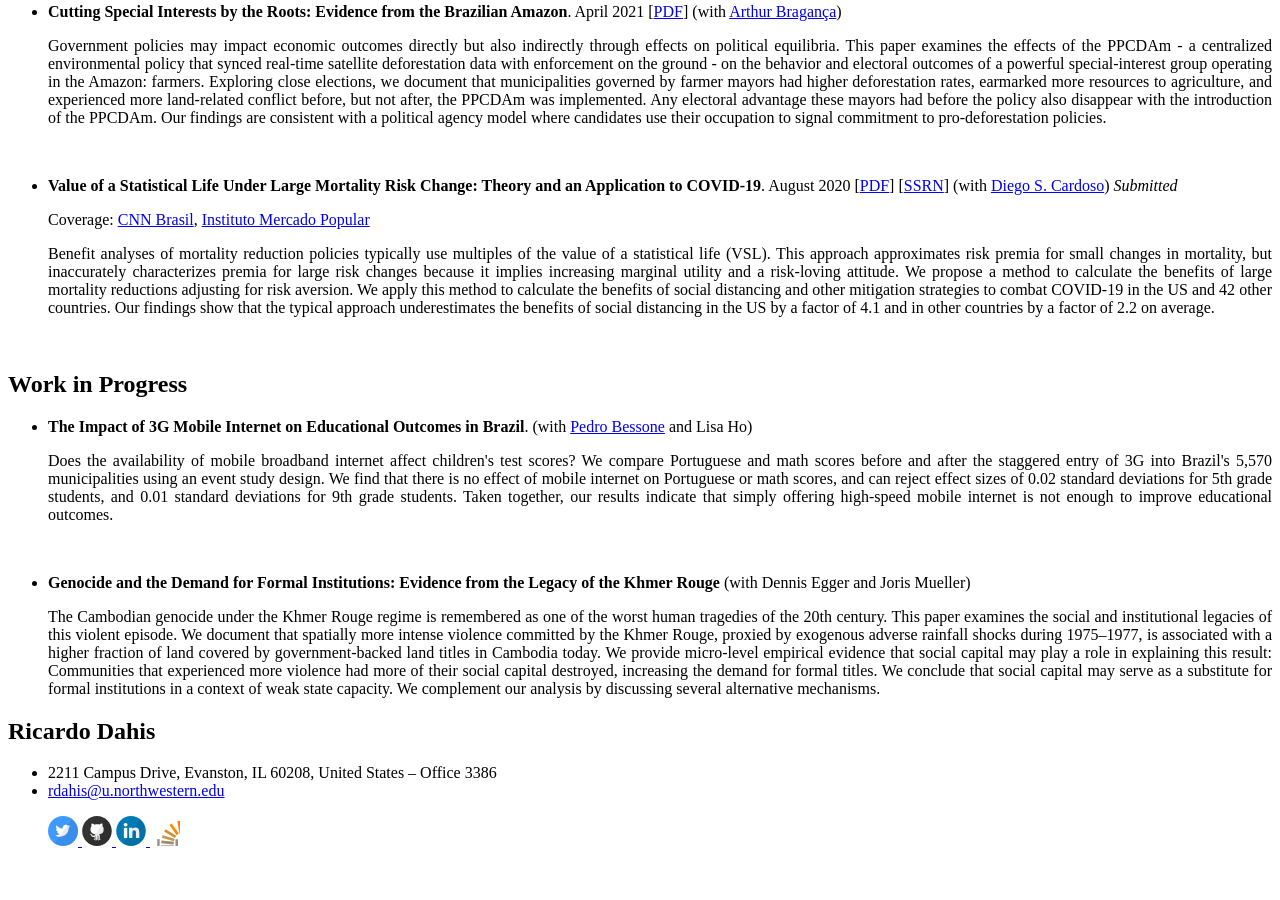
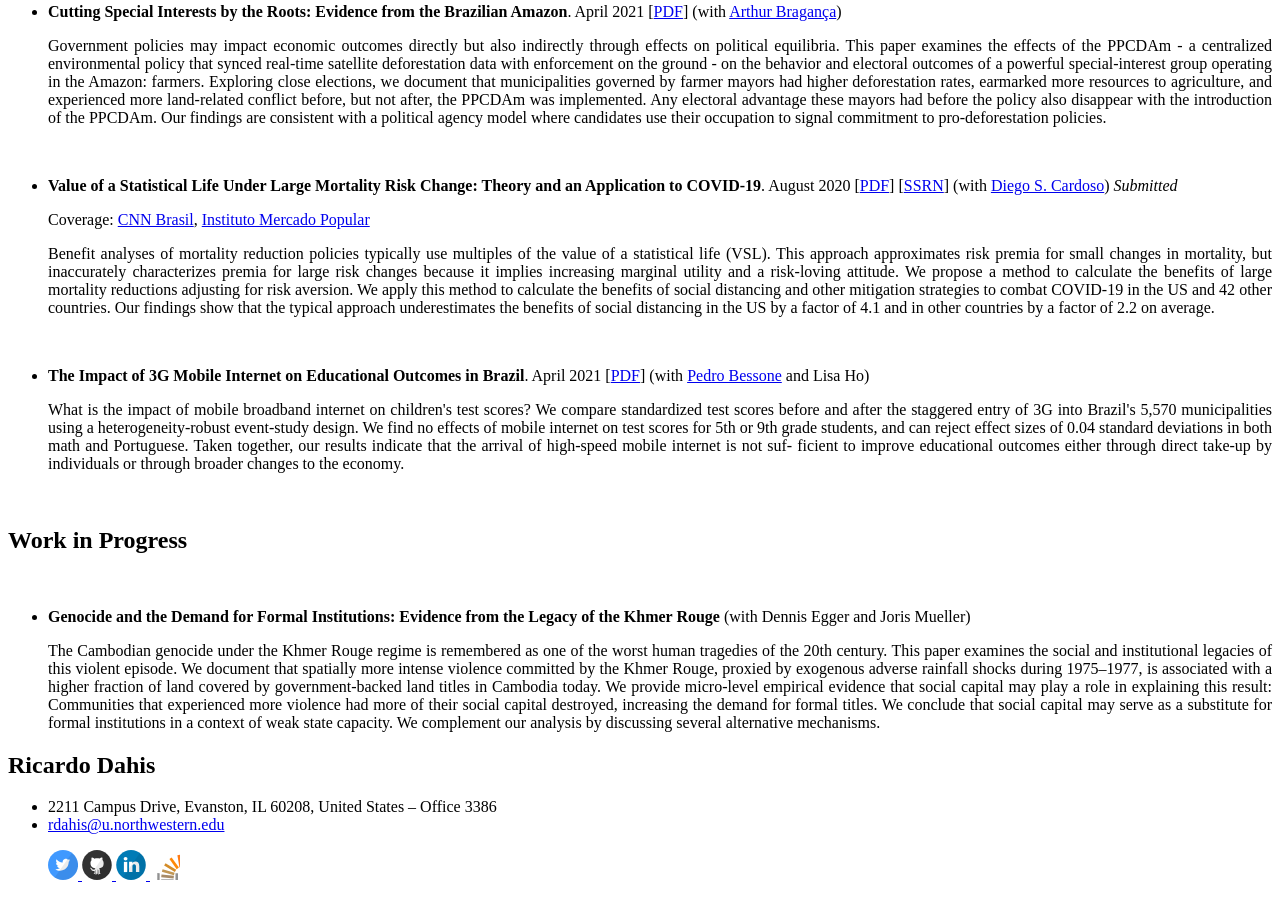
Before and after one commit to rdahis/rdahis.github.io, a Jekyll site: the page built from 1-research.md, in a window 1280 px wide and 900 px high, scrolled down 734 px. Built offline with Jekyll 4.4.1, drawn with Linux system fonts in a browser that asks for light colours; a script that is not in the unit is left out; before the commit the page ends 1600 px from its top, so only the background shows below that.

Commit message:
Update 3G paper.

```diff
--- a/1-research.md
+++ b/1-research.md
@@ -39,12 +39,13 @@ permalink: /research/
     <p style="text-align: justify;"> Benefit analyses of mortality reduction policies typically use multiples of the value of a statistical life (VSL). This approach approximates risk premia for small changes in mortality, but inaccurately characterizes premia for large risk changes because it implies increasing marginal utility and a risk-loving attitude. We propose a method to calculate the benefits of large mortality reductions adjusting for risk aversion. We apply this method to calculate the benefits of social distancing and other mitigation strategies to combat COVID-19 in the US and 42 other countries. Our findings show that the typical approach underestimates the benefits of social distancing in the US by a factor of 4.1 and in other countries by a factor of 2.2 on average. </p>
 
 <br>
+- **The Impact of 3G Mobile Internet on Educational Outcomes in Brazil**. April 2021 [[PDF](/files/papers/Bessone, Dahis, and Ho (2021) The Impact of 3G Mobile Internet on Educational Outcomes in Brazil.pdf){:target="_blank"}] (with [Pedro Bessone](http://economics.mit.edu/grad/bessone.tepedino) and Lisa Ho)
+
+   <p style="text-align: justify;"> What is the impact of mobile broadband internet on children's test scores? We compare standardized test scores before and after the staggered entry of 3G into Brazil's 5,570 municipalities using a heterogeneity-robust event-study design. We find no effects of mobile internet on test scores for 5th or 9th grade students, and can reject effect sizes of 0.04 standard deviations in both math and Portuguese. Taken together, our results indicate that the arrival of high-speed mobile internet is not suf- ficient to improve educational outcomes either through direct take-up by individuals or through broader changes to the economy. </p>
+
+<br>
 
 # Work in Progress
-
-- **The Impact of 3G Mobile Internet on Educational Outcomes in Brazil**. (with [Pedro Bessone](http://economics.mit.edu/grad/bessone.tepedino) and Lisa Ho)
-
-   <p style="text-align: justify;"> Does the availability of mobile broadband internet affect children's test scores? We compare Portuguese and math scores before and after the staggered entry of 3G into Brazil's 5,570 municipalities using an event study design. We find that there is no effect of mobile internet on Portuguese or math scores, and can reject effect sizes of 0.02 standard deviations for 5th grade students, and 0.01 standard deviations for 9th grade students. Taken together, our results indicate that simply offering high-speed mobile internet is not enough to improve educational outcomes. </p>
 
 <br>
 
```
Also changed, not shown: 1 other file.
